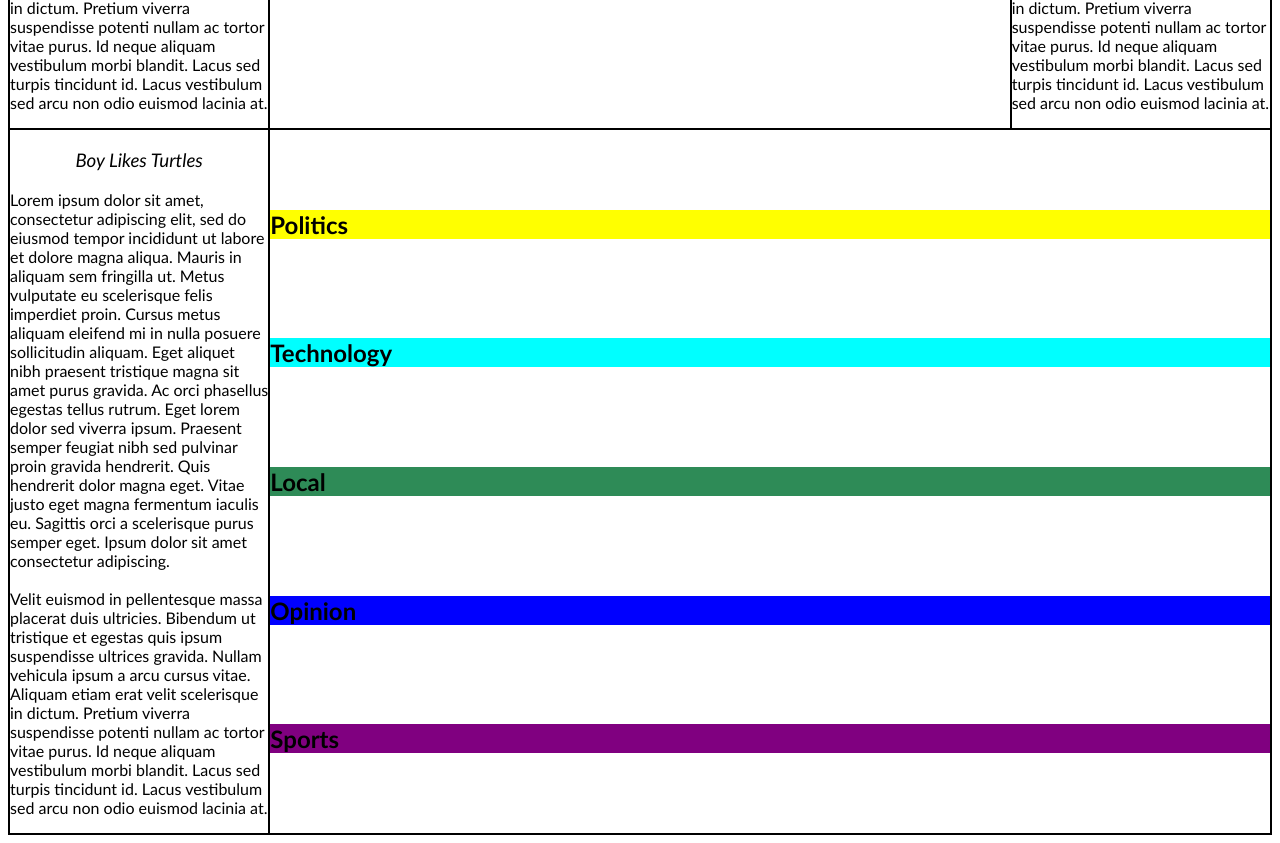
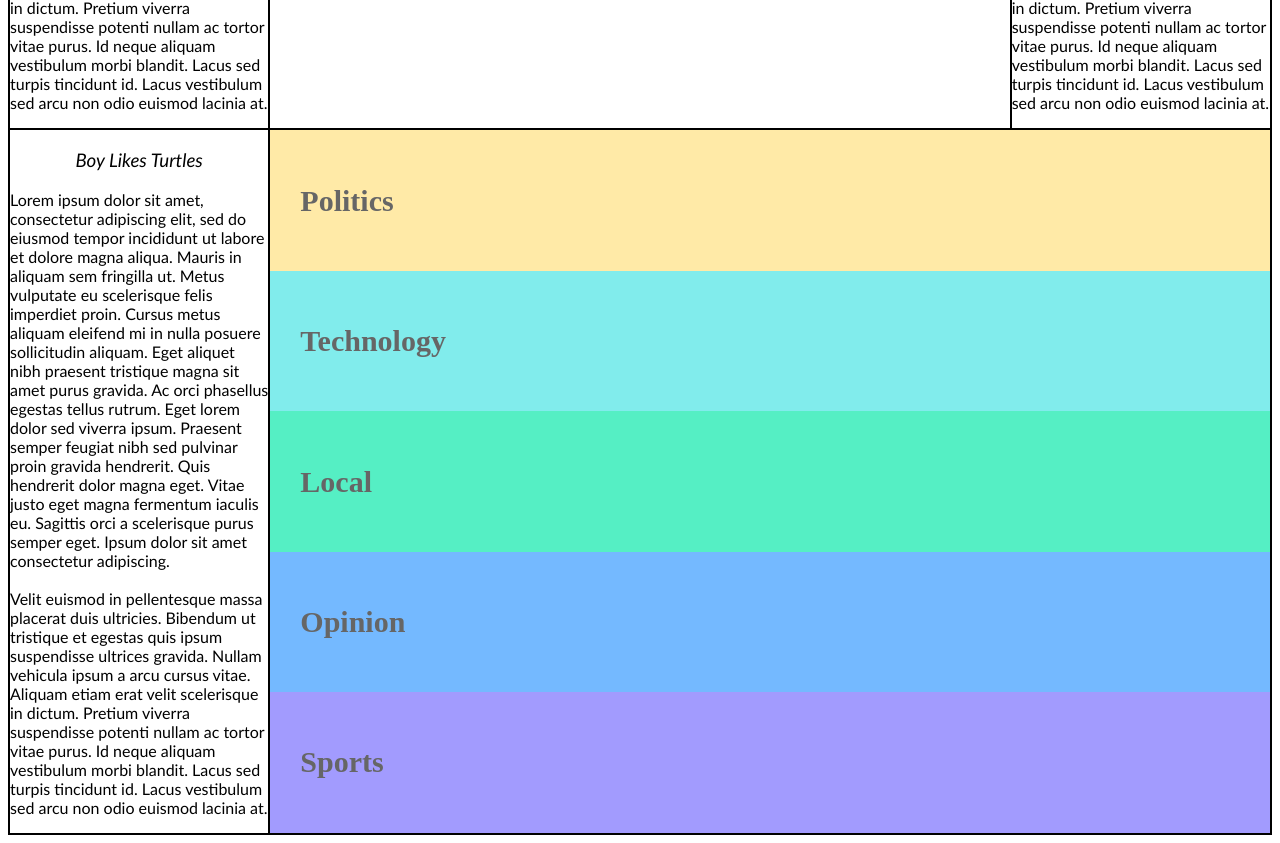
Before and after one commit to jmblalock/intro-to-web-dev-2, a plain HTML site: page project-html-css/index.html in a window 1280 px wide. Shown: the part 666-1509 px from the top of the page. Drawn offline with Linux system fonts and the light colour scheme.

Commit message:
corgi party

```diff
--- a/project-html-css/index.html
+++ b/project-html-css/index.html
@@ -4,7 +4,7 @@
 	<meta charset="UTF-8">
 	<meta name="viewport" content="width=device-width, initial-scale=1.0">
 	<link rel="stylesheet" href="./style.css">
-	<title>html-css-project</title>
+	<title>The News Times</title>
 </head>
 <body>
 	<div class="header">
@@ -36,13 +36,33 @@
 				Lorem ipsum dolor sit amet, consectetur adipiscing elit, sed do eiusmod tempor incididunt ut labore et dolore magna aliqua. Mauris in aliquam sem fringilla ut. Metus vulputate eu scelerisque felis imperdiet proin. Cursus metus aliquam eleifend mi in nulla posuere sollicitudin aliquam. Eget aliquet nibh praesent tristique magna sit amet purus gravida. Ac orci phasellus egestas tellus rutrum. Eget lorem dolor sed viverra ipsum. Praesent semper feugiat nibh sed pulvinar proin gravida hendrerit. Quis hendrerit dolor magna eget. Vitae justo eget magna fermentum iaculis eu. Sagittis orci a scelerisque purus semper eget. Ipsum dolor sit amet consectetur adipiscing. <br><br>Velit euismod in pellentesque massa placerat duis ultricies. Bibendum ut tristique et egestas quis ipsum suspendisse ultrices gravida. Nullam vehicula ipsum a arcu cursus vitae. Aliquam etiam erat velit scelerisque in dictum. Pretium viverra suspendisse potenti nullam ac tortor vitae purus. Id neque aliquam vestibulum morbi blandit. Lacus sed turpis tincidunt id. Lacus vestibulum sed arcu non odio euismod lacinia at.
 			</p>
 		</div>
-		<div class="item-e">
-			<h2 class="politics">Politics</h2>
-			<h2 class="technology">Technology</h2>
-			<h2 class="local">Local</h2>
-			<h2 class="opinion">Opinion</h2>
-			<h2 class="sports">Sports</h2>
-		</div>
+		<ul class="item-e">
+			<li class="site-section site-section-politics">
+				<a href="#" class="section-link">
+          Politics
+        </a>
+			</li>
+			<li class="site-section site-section-technology">
+				<a href="#" class="section-link">
+          Technology
+        </a>
+			</li>
+			<li class="site-section site-section-local">
+				<a href="#" class="section-link">
+          Local
+        </a>
+			</li>
+			<li class="site-section site-section-opinion">
+				<a href="#" class="section-link">
+          Opinion
+        </a>
+			</li>
+			<li class="site-section site-section-sports">
+				<a href="#" class="section-link">
+          Sports
+        </a>
+			</li>
+		</ul>
 	</div>
 
 </body>
--- a/project-html-css/style.css
+++ b/project-html-css/style.css
@@ -55,34 +55,55 @@ h1, h3 {
 }
 
 .item-e {
+	box-sizing: border-box;
 	display: flex;
 	flex-direction: column;
-	justify-content: space-evenly;
+	align-items: stretch;
+	justify-content: center;
+	padding: 0;
+	margin: 0;
 	border: 1px solid black;
 	grid-area: footer;
+}
+
+.site-section {
+	box-sizing: border-box;
+	display: flex;
+	align-items: center;
+	flex: 1;
+}
+
+.section-link {
+	color: black;
+	text-decoration: none;
+	font-size: 30px;
+	padding-left: 30px;
+	font-weight: bold;
+	font-family: "Futura";
+	color: #666;
+}
+
+.site-section-politics {
+	background-color: #ffeaa7;
+}
+
+.site-section-technology {
+	background-color: #81ecec;
+}
+
+.site-section-local {
+	background-color: #55efc4;
+}
+
+.site-section-opinion {
+	background-color: #74b9ff;
+}
+
+.site-section-sports {
+	background-color: #a29bfe;
 }
 
 .img1 {
 	border: 1px solid black;
 	margin-left: 25%;
 }
-
-.politics {
-	background-color: yellow;
-}
-
-.technology {
-	background-color: cyan;
-}
-
-.local {
-	background-color: seagreen;
-}
-
-.opinion {
-	background-color: blue;
-}
-
-.sports {
-	background-color: purple;
-}
```
